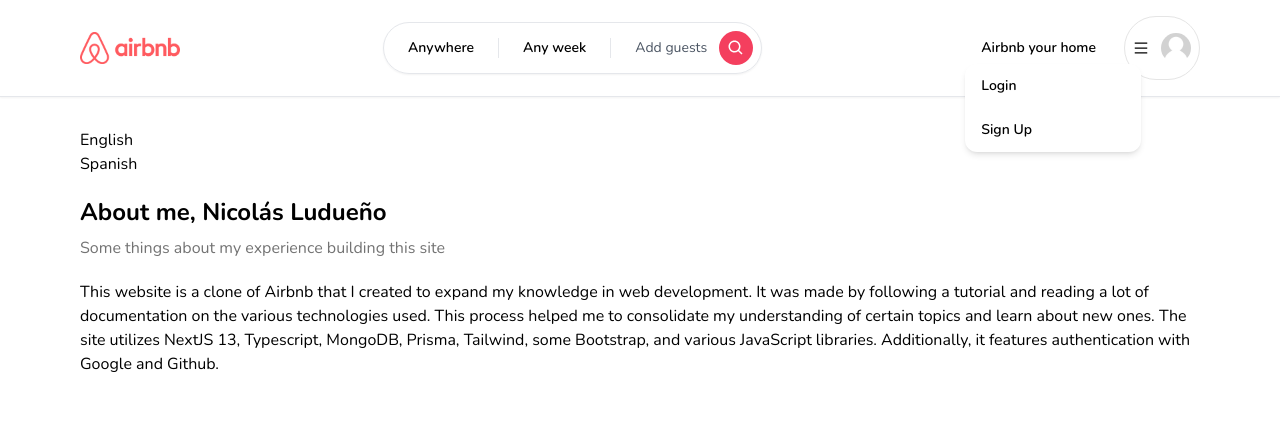
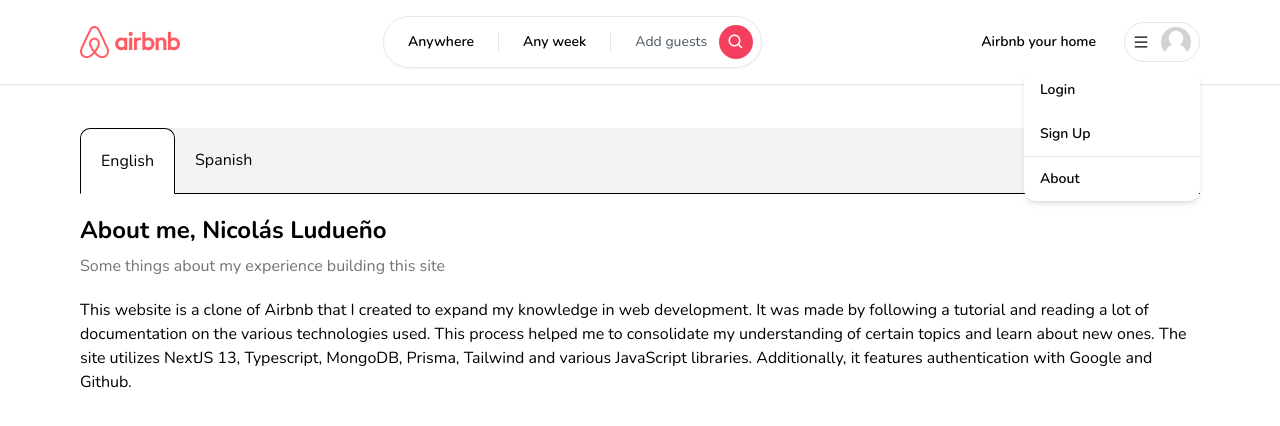
Before and after one commit to NicoHub98/airbnb_project, a Next.js app: page /about in a window 1280 px wide. Both pictures are taken after a click on the element 1162 px from the left and 48 px from the top of the page. Shown: the top 426 px of the page. Built offline with nearby package versions, Linux system fonts and the light colour scheme; no server answers; what world-countries would draw is missing.

Commit message:
general fixes

```diff
--- a/app/about/AboutClient.tsx
+++ b/app/about/AboutClient.tsx
@@ -9,31 +9,21 @@ const AboutClient = () => {
 
   return (
     <Container>
-      <link
-        href="https://cdn.jsdelivr.net/npm/bootstrap@5.3.0-alpha3/dist/css/bootstrap.min.css"
-        rel="stylesheet"
-        integrity="sha384-KK94CHFLLe+nY2dmCWGMq91rCGa5gtU4mk92HdvYe+M/SXH301p5ILy+dN9+nJOZ"
-        crossOrigin="anonymous"
-      />
       <div className="flex flex-col gap-5 mt-4">
-        <ul className="nav nav-tabs">
-          <li className="nav-item">
-            <div
+        <div className="flex flex-row  tabs">
+          <p
             onClick={() => setIsEnglish(true)}
-              className={`nav-link cursor-pointer ${isEnglish && "active"}`}
+            className={`p-5 ${isEnglish ? "activeTab" : "notActiveTab"}`}
           >
             {isEnglish ? "English" : "Inglés"}
-            </div>
-          </li>
-          <li className="nav-item">
-            <div
+          </p>
+          <p
             onClick={() => setIsEnglish(false)}
-              className={`nav-link cursor-pointer ${!isEnglish && "active"}`}
+            className={`p-5 ${!isEnglish ? "activeTab" : "notActiveTab"}`}
           >
             {isEnglish ? "Spanish" : "Español"}
+          </p>
         </div>
-          </li>
-        </ul>
         <Heading
           title={`${
             isEnglish
@@ -48,8 +38,8 @@ const AboutClient = () => {
         />
         <p>
           {isEnglish
-            ? "This website is a clone of Airbnb that I created to expand my knowledge in web development. It was made by following a tutorial and reading a lot of documentation on the various technologies used. This process helped me to consolidate my understanding of certain topics and learn about new ones. The site utilizes NextJS 13, Typescript, MongoDB, Prisma, Tailwind, some Bootstrap, and various JavaScript libraries. Additionally, it features authentication with Google and Github."
-            : "Esta página es un clon de Airbnb que realicé con el fin de seguir expandiendo mi conocimiento en el desarrollo web. Fue hecha mediante un tutorial y la lectura de mucha documentación de las distintas tecnologías utilizadas. Este proceso me ayudó a afianzar temas y conocer otros nuevos. Este sitio utiliza NextJS 13, Typescript, MongoDB, Prisma, tailwind, algo de bootsrtap y varias librerias de javascript. Además cuenta con autentificación con Google y Github."}
+            ? "This website is a clone of Airbnb that I created to expand my knowledge in web development. It was made by following a tutorial and reading a lot of documentation on the various technologies used. This process helped me to consolidate my understanding of certain topics and learn about new ones. The site utilizes NextJS 13, Typescript, MongoDB, Prisma, Tailwind and various JavaScript libraries. Additionally, it features authentication with Google and Github."
+            : "Esta página es un clon de Airbnb que realicé con el fin de seguir expandiendo mi conocimiento en el desarrollo web. Fue hecha mediante un tutorial y la lectura de mucha documentación de las distintas tecnologías utilizadas. Este proceso me ayudó a afianzar temas y conocer otros nuevos. Este sitio utiliza NextJS 13, Typescript, MongoDB, Prisma, tailwind y varias librerias de javascript. Además cuenta con autentificación con Google y Github."}
         </p>
       </div>
     </Container>
--- a/app/components/modals/LoginModal.tsx
+++ b/app/components/modals/LoginModal.tsx
@@ -55,7 +55,7 @@ const LoginModal = () => {
       <Heading title="Welcome back" subTitle="Login to your account!" />
       <Input
         id="email"
-        label="Email"
+        label="Email (test@mail.com)"
         disabled={isLoading}
         register={register}
         errors={errors}
@@ -64,7 +64,7 @@ const LoginModal = () => {
       <Input
         id="password"
         type="password"
-        label="Password"
+        label="Password (test)"
         disabled={isLoading}
         register={register}
         errors={errors}
--- a/app/components/modals/Modal.tsx
+++ b/app/components/modals/Modal.tsx
@@ -65,9 +65,9 @@ const Modal: React.FC<ModalProps> = ({
               showModal ? "translate-y-0" : "translate-y-full"
             } ${showModal ? "opacity-100" : "opacity-0"}`}
           >
-            <div className="translate h-full lg:h-auto md:h-auto border-0 rounded-lg shadow-lg relative flex flex-col w-full bg-white otuline-none focus:outline-none">
+            <div className="translate mt-5 pt-5 h-full lg:h-auto md:h-auto border-0 rounded-lg shadow-lg relative flex flex-col w-full bg-white otuline-none focus:outline-none">
               {/* Header */}
-              <div className="flex items-center p-6 rounded-t justify-center relative border-b-[1px]">
+              <div className="flex items-center p-5 rounded-t justify-center relative border-b-[1px]">
                 <button
                   onClick={handleClose}
                   className="p-1 border-0 hover:opacity-70 transition absolute left-9"
--- a/app/components/modals/RegisterModal.tsx
+++ b/app/components/modals/RegisterModal.tsx
@@ -34,7 +34,7 @@ const RegisterModal = () => {
       .post("/api/register", data)
       .then(() => {
         toast.success("Success!");
-        registerModal.onClose;
+        registerModal.onClose();
         loginModal.onOpen();
       })
       .catch((error) => {
--- a/app/components/navbar/UserMenu.tsx
+++ b/app/components/navbar/UserMenu.tsx
@@ -43,7 +43,7 @@ const UserMenu: React.FC<userMenuProps> = ({ currentUser }) => {
         </div>
         <div
           onClick={toggleOpen}
-          className="p-4 md:px-1 md:px-2 border-[1px] border-neutral-200 flex flex-row items-center gap-3 rounded-full cursor-pointer hover:shadow-md transition"
+          className="p-4 md:py-1 md:px-2 border-[1px] border-neutral-200 flex flex-row items-center gap-3 rounded-full cursor-pointer hover:shadow-md transition"
         >
           <AiOutlineMenu />
           <div className="hidden md:block">
@@ -52,38 +52,80 @@ const UserMenu: React.FC<userMenuProps> = ({ currentUser }) => {
         </div>
       </div>
       {isOpen && (
-        <div className="absolute rounded-xl shadow-md w-[40vw] md:w-3/4 bg-white overflow-hidden roght-0 top-12 text-sm">
+        <div className="absolute rounded-xl shadow-md w-[40vw] md:w-3/4 bg-white overflow-hidden right-0 top-12 text-sm">
           <div className="flex flex-col cursor-pointer">
             {currentUser ? (
               <>
                 <MenuItem
-                  onClick={() => router.push("/trips")}
+                  onClick={() => {
+                    router.push("/trips");
+                    setIsOpen(false);
+                  }}
                   label="My trips"
                 />
                 <MenuItem
-                  onClick={() => router.push("/favorites")}
+                  onClick={() => {
+                    router.push("/favorites");
+                    setIsOpen(false);
+                  }}
                   label="My favorites"
                 />
                 <MenuItem
-                  onClick={() => router.push("/reservations")}
+                  onClick={() => {
+                    router.push("/reservations");
+                    setIsOpen(false);
+                  }}
                   label="My reservations"
                 />
                 <MenuItem
-                  onClick={() => router.push("/properties")}
+                  onClick={() => {
+                    router.push("/properties");
+                    setIsOpen(false);
+                  }}
                   label="My properties"
                 />
                 <MenuItem onClick={rentModal.onOpen} label="Airbnb my home" />
                 <hr />
-                <MenuItem onClick={() => signOut()} label="Logout" />
-                {/* <hr /> */}
-                <MenuItem onClick={() => router.push("/about")} label="About" />
+                <MenuItem
+                  onClick={() => {
+                    signOut();
+                    setIsOpen(false);
+                  }}
+                  label="Logout"
+                />
+                <hr />
+                <MenuItem
+                  onClick={() => {
+                    router.push("/about");
+                    setIsOpen(false);
+                  }}
+                  label="About"
+                />
               </>
             ) : (
               <>
-                <MenuItem onClick={loginModal.onOpen} label="Login" />
-                <MenuItem onClick={registerModal.onOpen} label="Sign Up" />
-                {/* <hr />
-                <MenuItem onClick={() => router.push("/about")} label="About" /> */}
+                <MenuItem
+                  onClick={() => {
+                    loginModal.onOpen();
+                    setIsOpen(false);
+                  }}
+                  label="Login"
+                />
+                <MenuItem
+                  onClick={() => {
+                    registerModal.onOpen();
+                    setIsOpen(false);
+                  }}
+                  label="Sign Up"
+                />
+                <hr />
+                <MenuItem
+                  onClick={() => {
+                    router.push("/about");
+                    setIsOpen(false);
+                  }}
+                  label="About"
+                />
               </>
             )}
           </div>
--- a/app/globals.css
+++ b/app/globals.css
@@ -6,8 +6,6 @@ html,
 body,
 :root {
   height: 100%;
-  /* margin: 0;
-  padding: 0; */
 }
 
 .leaflet-bottom,
@@ -24,3 +22,26 @@ body,
   font-size: 16px !important;
   width: 100% !important;
 }
+
+.tabs {
+  border-bottom: 1px solid black;
+  background-color: rgb(243, 243, 243);
+  border-top-left-radius: 10px;
+  border-top-right-radius: 10px;
+}
+
+.activeTab {
+  cursor: default;
+  background-color: #fff;
+  border-top-left-radius: 10px;
+  border-top-right-radius: 10px;
+  border-top: 1px solid black;
+  border-right: 1px solid black;
+  border-left: 1px solid black;
+  border-bottom: 1px solid white;
+  margin-bottom: -1px;
+}
+
+.notActiveTab {
+  cursor: pointer;
+}
```
Also changed, not shown: 1 other file (tests, documents, lock files or other folders). Lines whose indentation alone changed are shown as unchanged.
